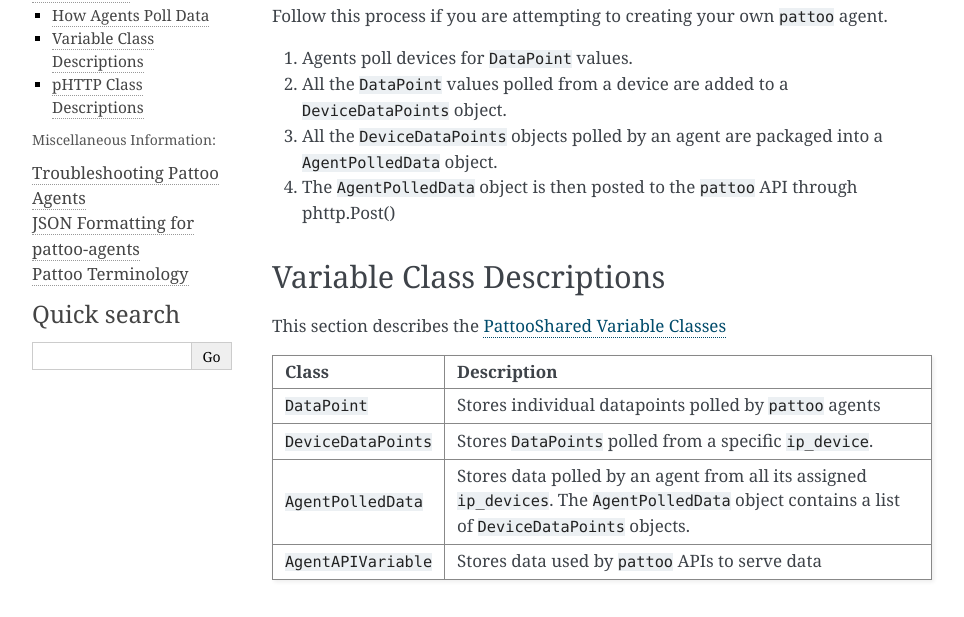
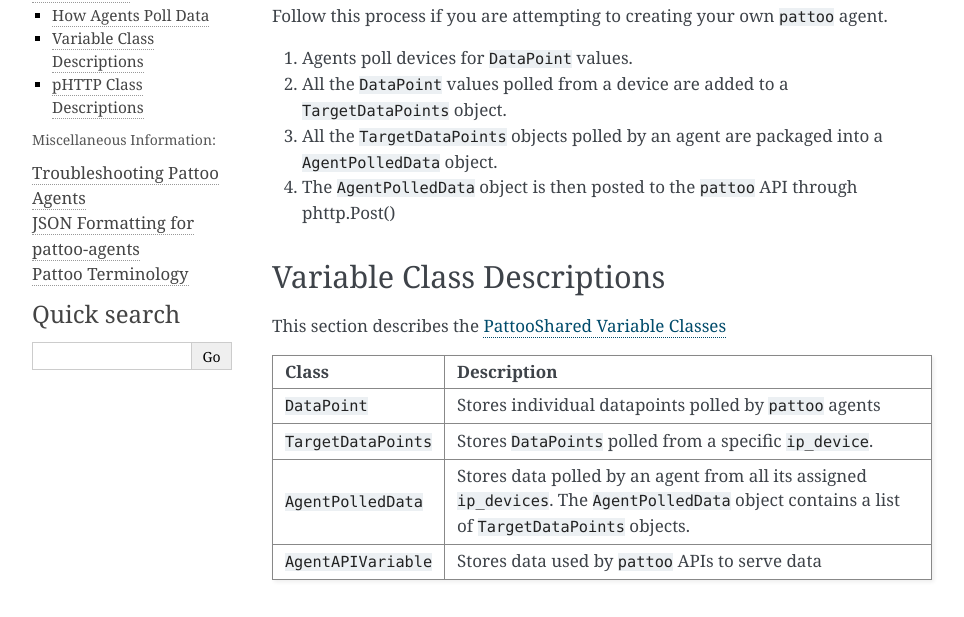
Before and after one commit to gill876/pattoo-shared, a Sphinx documentation site: the page built from docs/class_descriptions.rst, in a window 1280 px wide. Shown: the part 238-855 px from the top of the page, without its empty margins (148-1112 px from the left). Built offline with Sphinx 7.4.7, drawn with Linux system fonts in a browser that asks for light colours.

Commit message:
Converted DeviceDataPoints to TargetDataPoints for better universality. We don't necessarily always poll a device.

```diff
--- a/docs/class_descriptions.rst
+++ b/docs/class_descriptions.rst
@@ -8,8 +8,8 @@ How Agents Poll Data
 Follow this process if you are attempting to creating your own ``pattoo`` agent.
 
 #. Agents poll devices for ``DataPoint`` values.
-#. All the ``DataPoint`` values polled from a device are added to a ``DeviceDataPoints`` object.
-#. All the ``DeviceDataPoints`` objects polled by an agent are packaged into a ``AgentPolledData`` object.
+#. All the ``DataPoint`` values polled from a device are added to a ``TargetDataPoints`` object.
+#. All the ``TargetDataPoints`` objects polled by an agent are packaged into a ``AgentPolledData`` object.
 #. The ``AgentPolledData`` object is then posted to the ``pattoo`` API through phttp.Post()
 
 Variable Class Descriptions
@@ -24,10 +24,10 @@ This section describes the `PattooShared Variable Classes <https://github.com/Pa
      - Description
    * - ``DataPoint``
      - Stores individual datapoints polled by ``pattoo`` agents
-   * - ``DeviceDataPoints``
+   * - ``TargetDataPoints``
      - Stores ``DataPoints`` polled from a specific ``ip_device``.
    * - ``AgentPolledData``
-     - Stores data polled by an agent from all its assigned ``ip_devices``. The ``AgentPolledData`` object contains a list of ``DeviceDataPoints`` objects.
+     - Stores data polled by an agent from all its assigned ``ip_devices``. The ``AgentPolledData`` object contains a list of ``TargetDataPoints`` objects.
    * - ``AgentAPIVariable``
      - Stores data used by ``pattoo`` APIs to serve data
 
```
Also changed, not shown: 3 other files.
